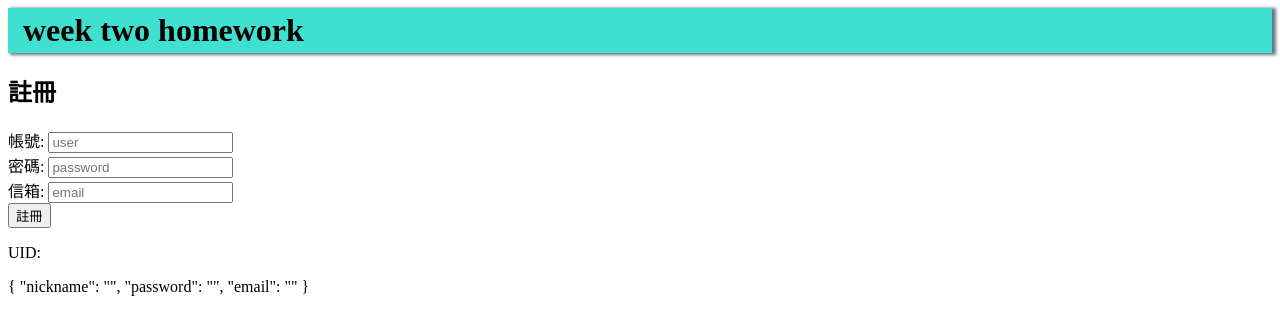
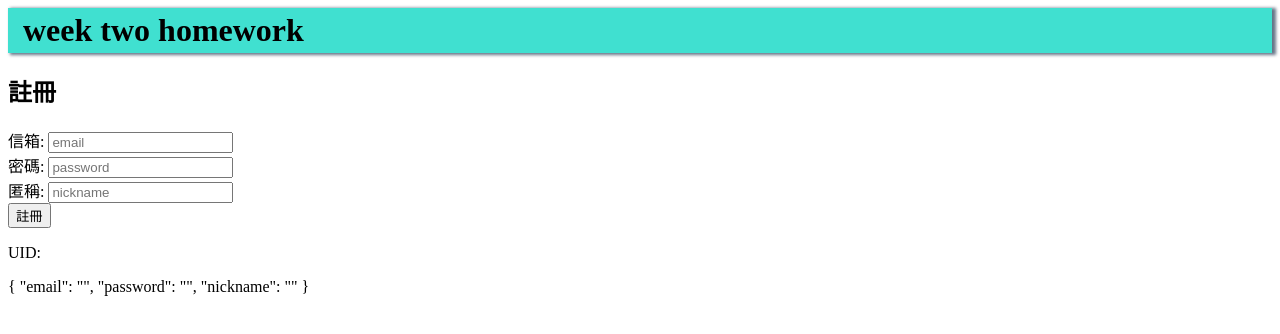
Before and after one commit to duchi321/Vue_Week_2_Lesson, a Vue app: page / in a window 1280 px wide. Shown: the top 334 px of the page. Built offline with nearby package versions, Linux system fonts and the light colour scheme.

Commit message:
Modify registration structure.

```diff
--- a/src/App.vue
+++ b/src/App.vue
@@ -3,12 +3,12 @@ import { ref } from 'vue'
 import axios from 'axios'
 
 const api = 'https://todolist-api.hexschool.io'
+const usersignin = ref('')
 const userdata = ref({
-  nickname: '',
+  email: '',
   password: '',
-  email: ''
+  nickname: ''
 })
-const usersignin = ref('')
 
 const signUp = async () => {
   console.log(`${api}/users/sign_up`)
@@ -30,12 +30,12 @@ const signUp = async () => {
     <main>
       <div>
         <h2>註冊</h2>
-        <label for="nickname">帳號: </label>
-        <input type="text" placeholder="user" v-model="userdata.nickname" /><br />
+        <label for="email">信箱: </label>
+        <input type="email" placeholder="email" v-model="userdata.email" /><br />
         <label for="password">密碼: </label>
         <input type="text" placeholder="password" v-model="userdata.password" /><br />
-        <label for="email">信箱: </label>
-        <input type="email" placeholder="email" v-model="userdata.email" /><br />
+        <label for="nickname">匿稱: </label>
+        <input type="text" placeholder="nickname" v-model="userdata.nickname" /><br />
         <button type="button" @click="signUp">註冊</button>
         <p>UID: {{ usersignin }}</p>
         {{ userdata }}
```
